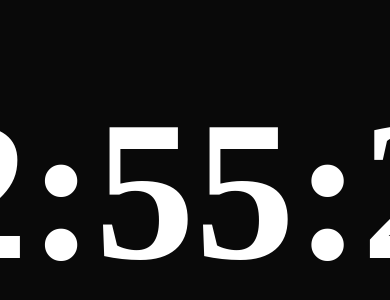
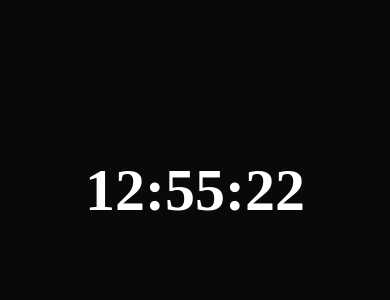
Before and after one commit to Edgarmejiav/time-clock, a Next.js app: page / in a window 390 px wide. Shown: the part 232-532 px from the top of the page. Built offline with nearby package versions, Linux system fonts and the light colour scheme.

Commit message:
fix : add support scream phone

```diff
--- a/src/app/page.module.css
+++ b/src/app/page.module.css
@@ -13,3 +13,13 @@
     font-weight: 900;
     color: white;
 }
+
+@media screen and  (max-width: 768px) {
+    .main {
+        padding: 2rem;
+    }
+
+    .timeClock {
+        font-size: 30px;
+    }
+}
```
